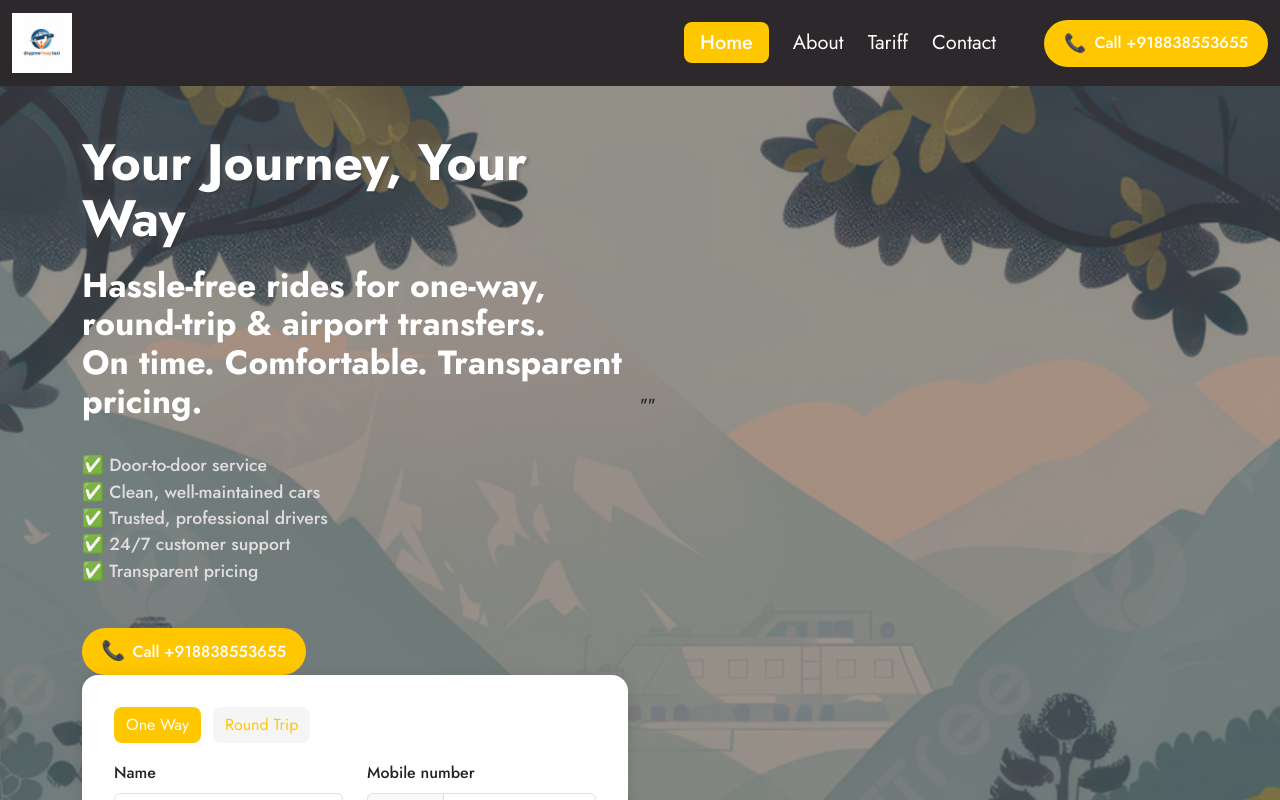
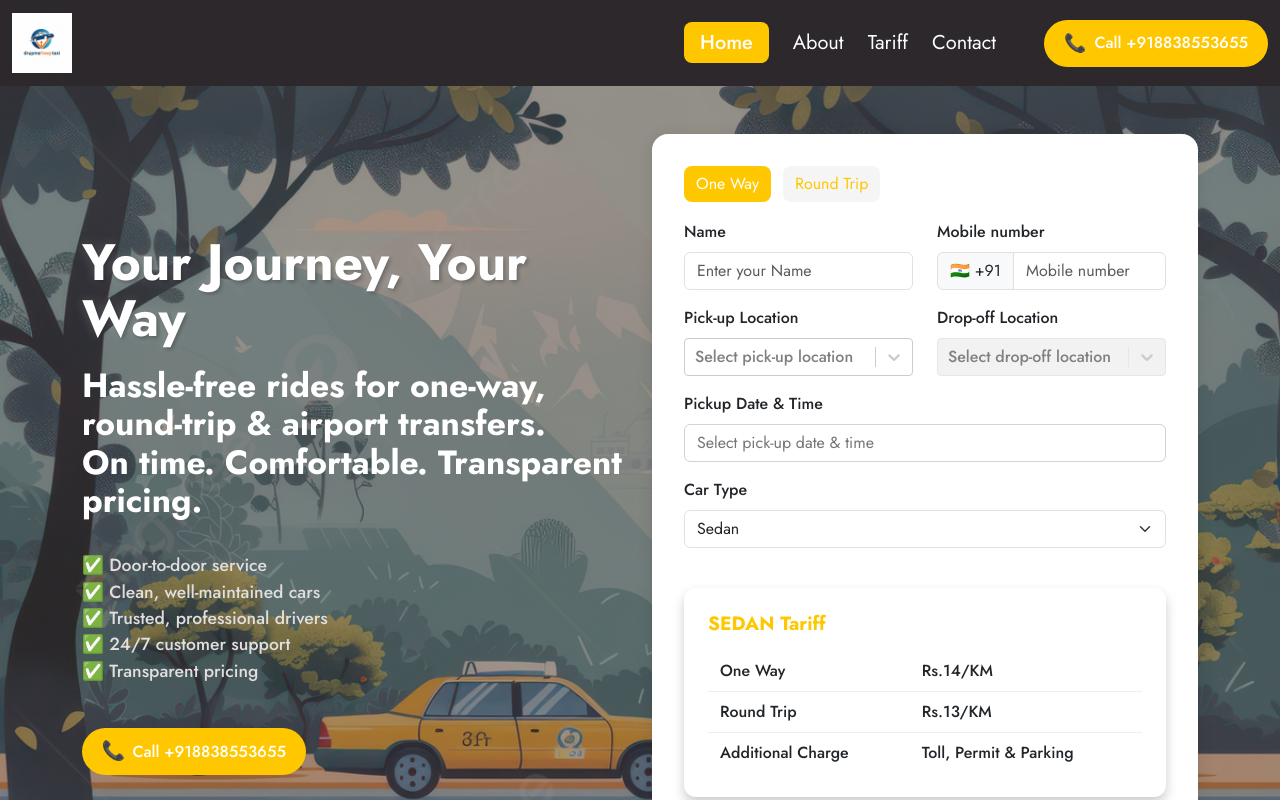
Before and after one commit to gowthamkish/dropmeoneway, a React (Vite) app: page / in a window 1280 px wide. Shown: the top 800 px of the page. Built offline with nearby package versions, Linux system fonts and the light colour scheme; no server answers.

Commit message:
Added animation, fixed some UI issues

```diff
--- a/src/components/booking/Booking.jsx
+++ b/src/components/booking/Booking.jsx
@@ -130,7 +130,7 @@
         tripType,
       };
       axios
-        .post(`${baseUrl}/api/bookings`, bookingData)
+        .post(`${apiUrl}/api/bookings`, bookingData)
         .then((res) => {
           if (res.data.success) {
             // setToastMessage(
@@ -197,8 +197,6 @@
                 Call +918838553655
               </a>
             </Col>
-
-            {JSON.stringify(pickUpDateTime)}
 
             {/* Right: Booking Form */}
             <Col md={6} className={styles.rightCol}>
```
